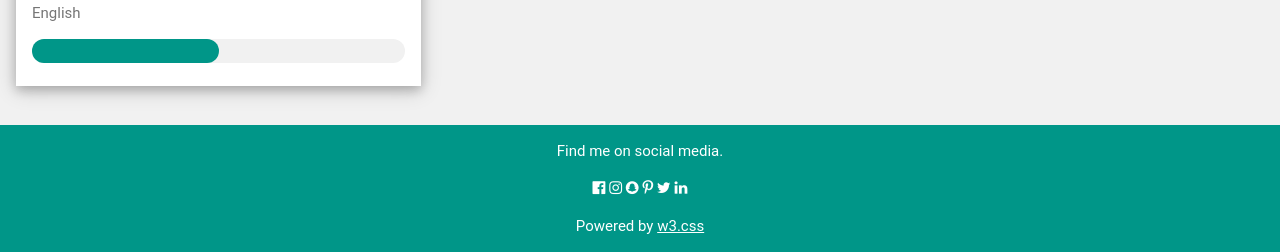
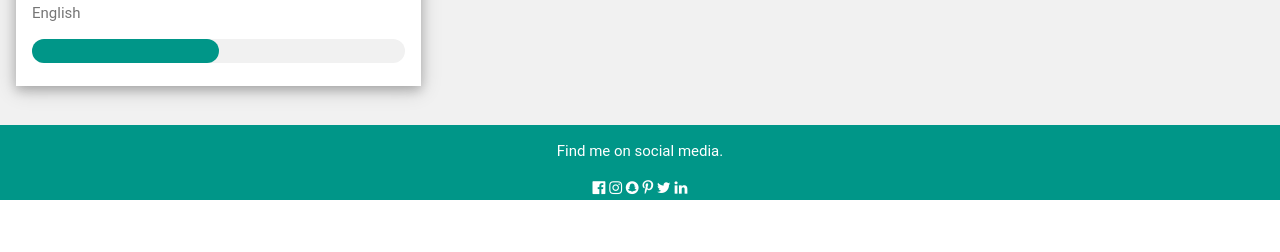
Before and after one commit to yuby123/anton12, a Django app: page / in a window 1280 px wide. Shown: the part 1297-1549 px from the top of the page. After the commit the page ends 1497 px from the top, so only its background shows below. Run offline with Django 3.2, Linux system fonts and the light colour scheme; some web fonts are replaced.

Commit message:
initial commite

```diff
--- a/main/templates/main/home.html
+++ b/main/templates/main/home.html
@@ -137,7 +137,6 @@ html,body,h1,h2,h3,h4,h5,h6 {font-family: "Roboto", sans-serif}
 <i class="fa fa-pinterest-p w3-hover-opacity"></i>
 <i class="fa fa-twitter w3-hover-opacity"></i>
 <i class="fa fa-linkedin w3-hover-opacity"></i>
-<p>Powered by <a href="https://www.w3schools.com/w3css/default.asp" target="_blank">w3.css</a></p>
 </footer>
 
 </body>
```
